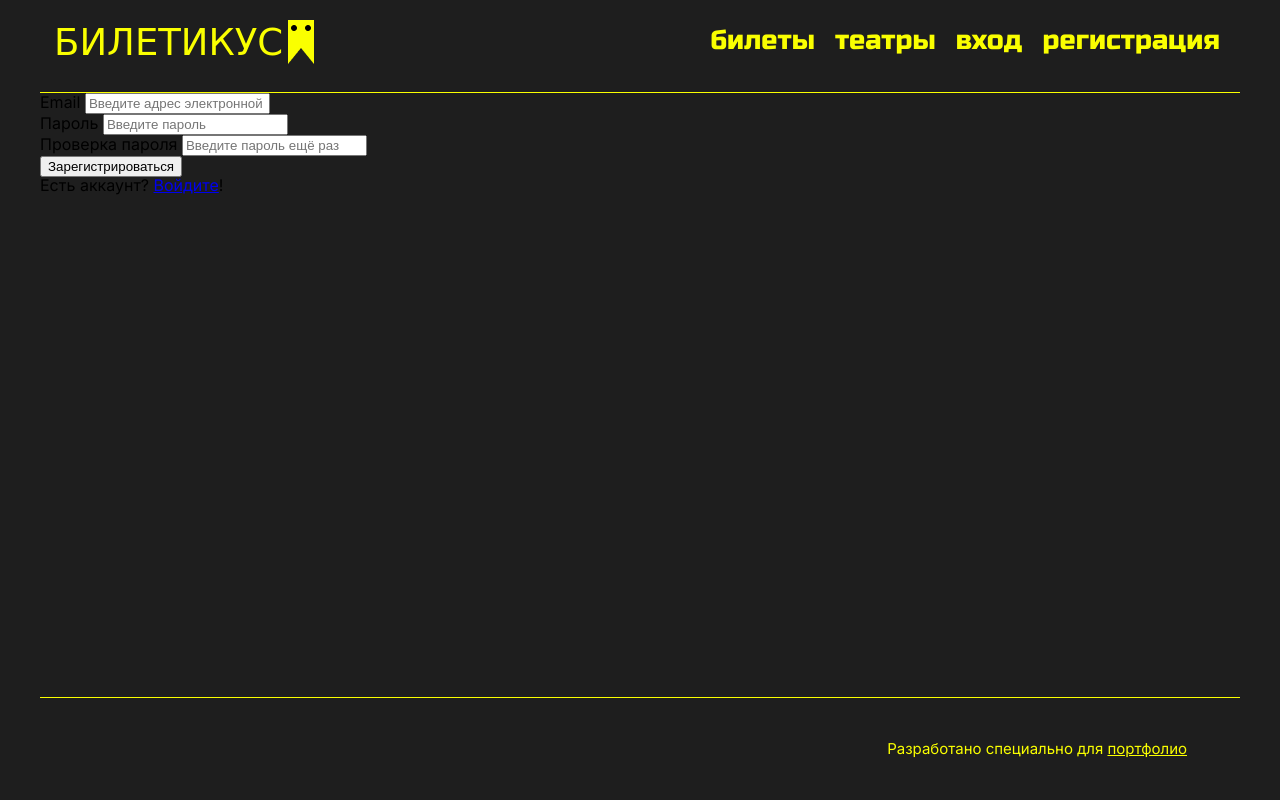
After one commit to AtmoSL/oop-mvc, a PHP site: template views/registration.php in a window 1280 px wide. The commit adds this page. Run offline with PHP 8.4, Linux system fonts and the light colour scheme; the template is opened without the code that fills it, so the values that code supplies are empty; some web fonts are replaced.

Commit message:
Страница регистрации

```diff
--- a/app/Routing/WebRouting.php
+++ b/app/Routing/WebRouting.php
@@ -32,6 +32,10 @@ $router->setRoutes([
         "controller"  => "Login",
         "action"      => "index",
     ],
+    "/registration" => [
+        "controller"  => "Registration",
+        "action"      => "index",
+    ],
 ]);
 
 $router->start();
--- /dev/null
+++ b/views/registration.php
@@ -0,0 +1,39 @@
+<?php include_once "layouts/header.php" ?>
+
+    <section class="registration">
+        <div class="container">
+
+            <form action="" class="form registration__form">
+                <div class="form__group">
+                    <label for="email" class="form__label">
+                        Email
+                    </label>
+                    <input class="form__input" type="email" name="email" id="email"
+                           placeholder="Введите адрес электронной почты">
+                </div>
+                <div class="form__group">
+                    <label for="password" class="form__label">
+                        Пароль
+                    </label>
+                    <input class="form__input" type="password" name="password" id="password"
+                           placeholder="Введите пароль">
+                </div>
+                <div class="form__group">
+                    <label for="password" class="form__label">
+                        Проверка пароля
+                    </label>
+                    <input class="form__input" type="password" name="password" id="password"
+                           placeholder="Введите пароль ещё раз">
+                </div>
+                <div class="form__group">
+                    <button class="form__btn" type="submit">Зарегистрироваться</button>
+                </div>
+                <div class="registration__form__login">
+                    Есть аккаунт? <a href="/login">Войдите</a>!
+                </div>
+            </form>
+
+        </div>
+    </section>
+
+<?php include_once "layouts/footer.php" ?>
```
Also changed, not shown: app/Controllers/RegistrationController.php (added, +14 -0 lines), public/css/registration.css (added, +19 -0 lines).
